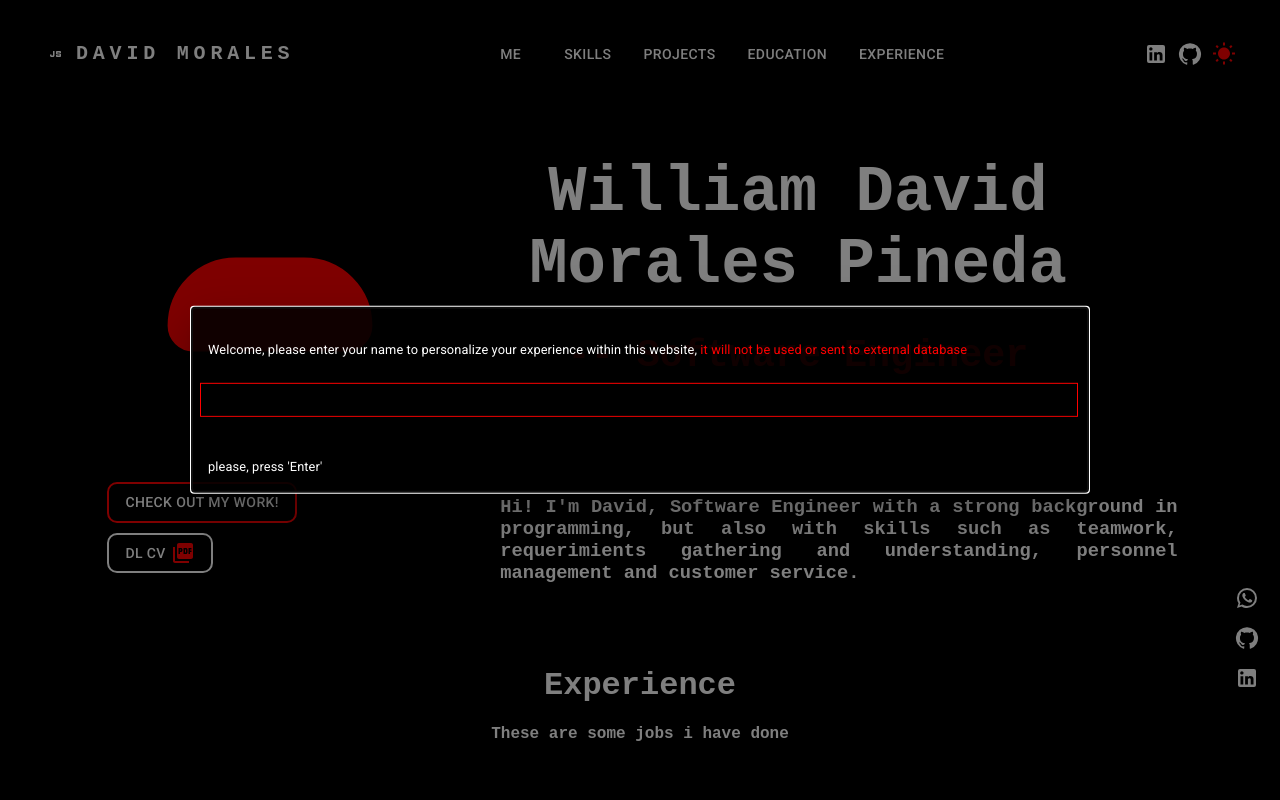
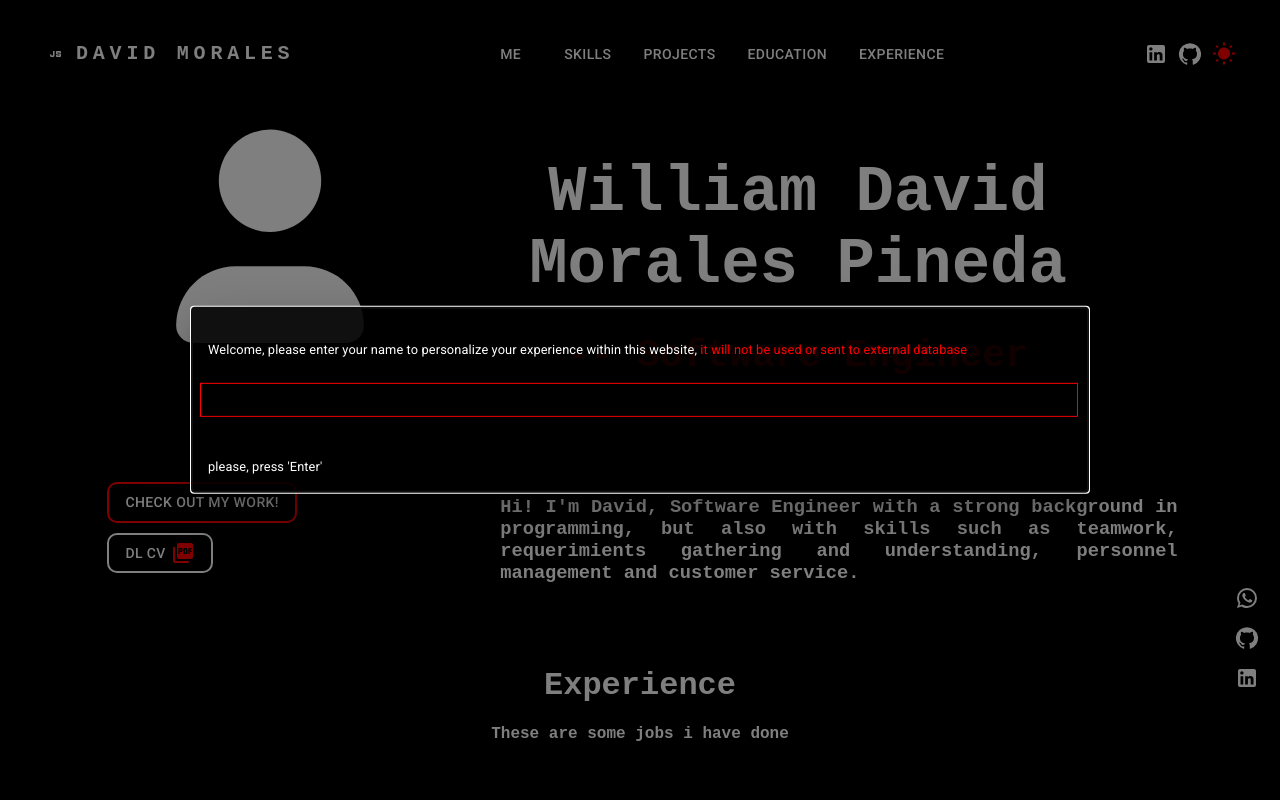
Before and after one commit to ZaliWow/portafolioDavid, a React (Vite) app: page / in a window 1280 px wide. Shown: the top 800 px of the page. Built offline with nearby package versions, Linux system fonts and the light colour scheme.

Commit message:
repair svg img

```diff
--- a/src/components/AbautMe.jsx
+++ b/src/components/AbautMe.jsx
@@ -26,9 +26,18 @@ export function AbautMe({mode, visit}){
     return(
         <div className="body" id="Me">
 <header>
-    <div>
-    <object className="svgImage" data="images\user-account-person-avatar-svgrepo-com.svg" type=""></object>
-    </div>
+    <div className={mode ? "body-svg" : "body-svg-dark"}>
+    <svg version="1.1" id="Layer_1" xmlns="http://www.w3.org/2000/svg" xmlns:xlink="http://www.w3.org/1999/xlink" viewBox="0 0 30 30" xml:space="preserve" width="800px" height="800px" fill="#000000">
+
+<g id="SVGRepo_bgCarrier" stroke-width="0"/>
+
+<g id="SVGRepo_tracerCarrier" stroke-linecap="round" stroke-linejoin="round"/>
+
+<g id="SVGRepo_iconCarrier"> <style type="text/css">
+</style> <path class="st4" d="M24,28H6c-1.1,0-2-0.9-2-2v0c0-3.9,3.1-7,7-7h8c3.9,0,7,3.1,7,7v0C26,27.1,25.1,28,24,28z"/> <circle class="st14" cx="15" cy="9" r="6"/>
+</g>
+</svg>
+</div>
     <div>
     <div className="conteinerTittle">
     <h6> -- Software Engineer</h6>
--- a/src/components/WhatsappButton.jsx
+++ b/src/components/WhatsappButton.jsx
@@ -20,7 +20,7 @@ import "../styles/whatsapp.css"
 
 
   // Número de teléfono al que deseas enviar el mensaje
-  const phoneNumber = '+57Your number here';
+  const phoneNumber = '+573108310792';
   // Mensaje que deseas enviar
   const message = '¡Hola! ¿Cómo estás?';
 
--- a/src/styles/styles.css
+++ b/src/styles/styles.css
@@ -66,11 +66,23 @@ header img{
     height: 10vw;
 
 }
-
-.svgImage {
+.body-svg{
     width: 20vw;
     padding: 20px 20px;
+}
+.body-svg svg {
+    width: 20vw;
+    height: 20vw;
 
+}
+.body-svg-dark{
+    width: 20vw;
+    padding: 20px 20px;
+}
+.body-svg-dark svg{
+    width: 20vw;
+    height: 20vw;
+    fill: white;
 }
 .conteinerButtons{
     display: flex;
```
